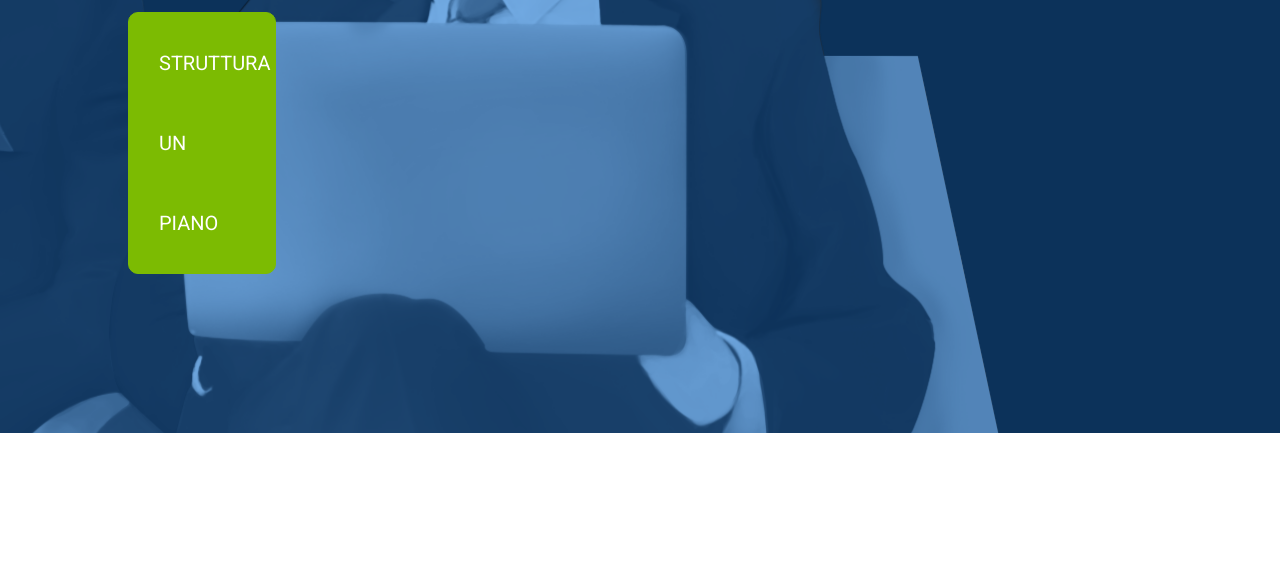
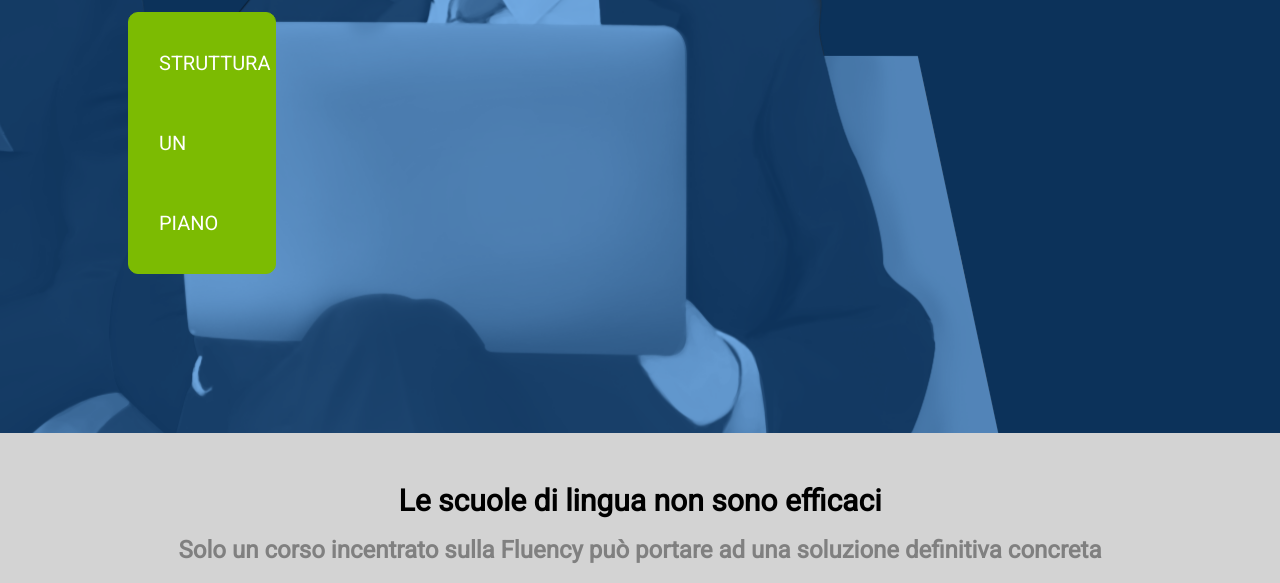
Before and after one commit to 10xMike/htmlcss-fluentify, a plain HTML site: page index.html in a window 1280 px wide. Shown: the part 667-1250 px from the top of the page. Before the commit the page ends 1100 px from the top, so only its background shows below. Drawn offline with Linux system fonts and the light colour scheme.

Commit message:
Added grey banner

```diff
--- a/css/style.css
+++ b/css/style.css
@@ -105,3 +105,18 @@ h1{
     font-size: 20px;
     text-transform: uppercase;
 }
+
+.bg-grey{
+    text-align: center;
+    padding-top: 50px;
+    background-color: #D3D3D3;
+    height: 150px;
+    font-size: 20px;
+}
+
+p{
+    color: grey;
+    font-size: larger;
+    font-weight: 600;
+    padding-top: 18px;
+}
--- a/index.html
+++ b/index.html
@@ -42,7 +42,13 @@
     </header>
     <!-- /Header -->
 
-    <main></main>
+    <main>
+        <div class="bg-grey">
+            <h2>Le scuole di lingua non sono efficaci</h2>
+            <p>Solo un corso incentrato sulla Fluency può portare ad una soluzione definitiva concreta</p>
+        </div>
+
+    </main>
     <footer></footer>
 
 </body>
```
